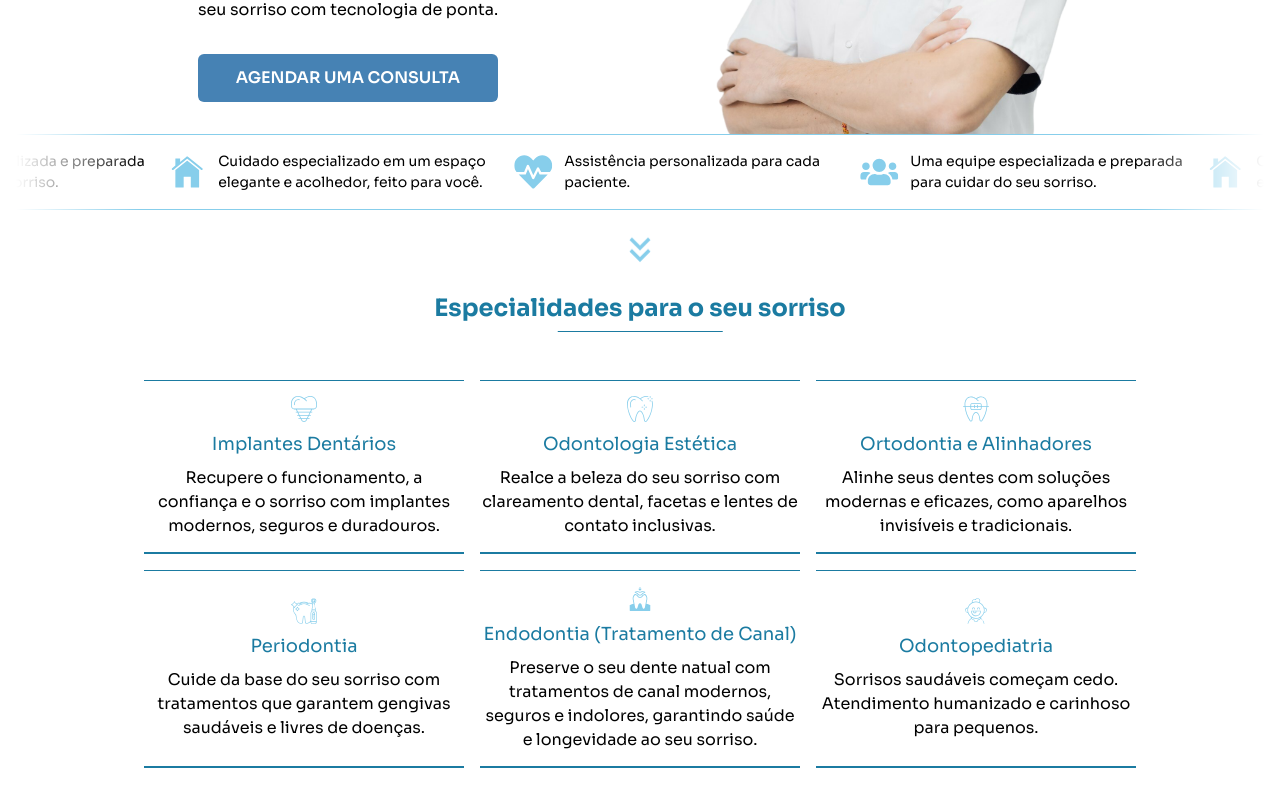
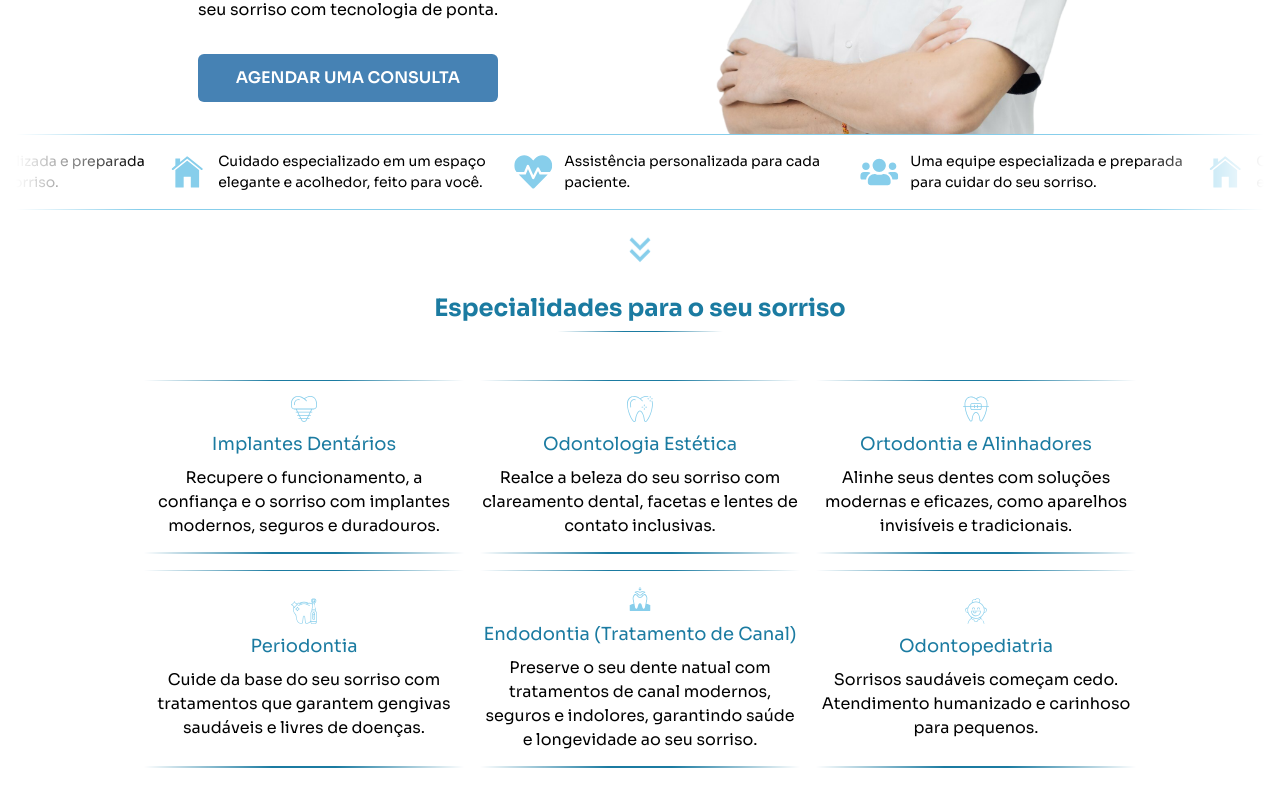
Before and after one commit to oliveiradniel/landingpage-ortodontia-carlos, a React (Vite) app: page / in a window 1280 px wide. Shown: the part 410-1210 px from the top of the page. Built offline with nearby package versions, Linux system fonts and the light colour scheme.

Commit message:
fix: remove the mask generator function for tailwindcss to understand it correctly

```diff
--- a/src/assets/styles/underlines.ts
+++ b/src/assets/styles/underlines.ts
@@ -1,16 +1,7 @@
-const horizontalFadeMask = (pseudoElement: "after" | "before") =>
-  `${pseudoElement}:mask-[linear-gradient(to_right,transparent,black_40%,black_60%,transparent)]`;
+export const h2BottomUnderline = `after:absolute after:w-[40%] after:h-[1.4px] after:bg-ocean-blue after:left-1/2 after:-translate-x-1/2 after:right-0 after:bottom-[-8px] after:mask-[linear-gradient(to_right,transparent,black_40%,black_60%,transparent)]`;
 
-export const h2BottomUnderline = `after:absolute after:w-[40%] after:h-[1.4px] after:bg-ocean-blue after:left-1/2 after:-translate-x-1/2 after:right-0 after:bottom-[-8px] ${horizontalFadeMask(
-  "after"
-)}`;
+export const topUnderline = `before:absolute before:w-full before:h-[1.4px] before:bg-ocean-blue before:left-1/2 before:-translate-x-1/2 before:right-0 before:top-0 before:mask-[linear-gradient(to_right,transparent,black_40%,black_60%,transparent)]`;
 
-export const topUnderline = `before:absolute before:w-full before:h-[1.4px] before:bg-ocean-blue before:left-1/2 before:-translate-x-1/2 before:right-0 before:top-0 ${horizontalFadeMask(
-  "before"
-)}`;
-
-export const bottomUnderline = `after:absolute after:w-full after:h-[2px] after:bg-ocean-blue after:left-1/2 after:-translate-x-1/2 after:right-0 after:bottom-0 ${horizontalFadeMask(
-  "after"
-)}`;
+export const bottomUnderline = `after:absolute after:w-full after:h-[2px] after:bg-ocean-blue after:left-1/2 after:-translate-x-1/2 after:right-0 after:bottom-0 after:mask-[linear-gradient(to_right,transparent,black_40%,black_60%,transparent)]`;
 
 export const doubleUnderline = `${topUnderline} ${bottomUnderline}`;
```
